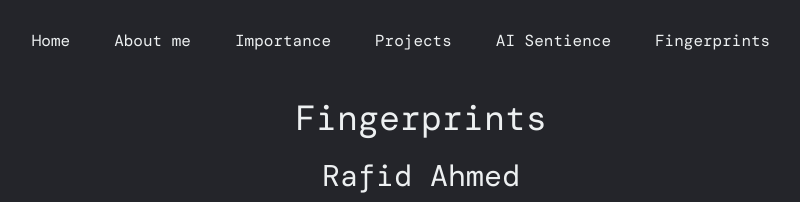
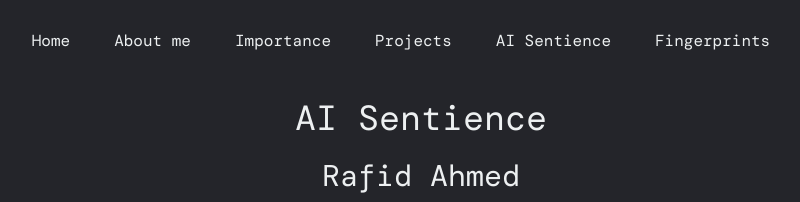
Before and after one commit to Rafid-A/DigitalPortfolio.github.io, a plain HTML site: page CS-III/Essays/AI Sentience.html in a window 1280 px wide. Shown: the top 202 px of the page, without its empty margins (219-1019 px from the left). Drawn offline with nearby package versions, Linux system fonts and the light colour scheme.

Commit message:
Changin Title

```diff
--- a/CS-III/Essays/AI Sentience.html
+++ b/CS-III/Essays/AI Sentience.html
@@ -21,7 +21,7 @@
       </nav>
     </header>
     <div class="text-box3">
-      <h2>Fingerprints</h2>
+      <h2>AI Sentience</h2>
       <h3>Rafid Ahmed</h3>
       <h3>Allen ISD, STEAM Center</h3>
       <h3>Advanced Computer Science III</h3>
```
